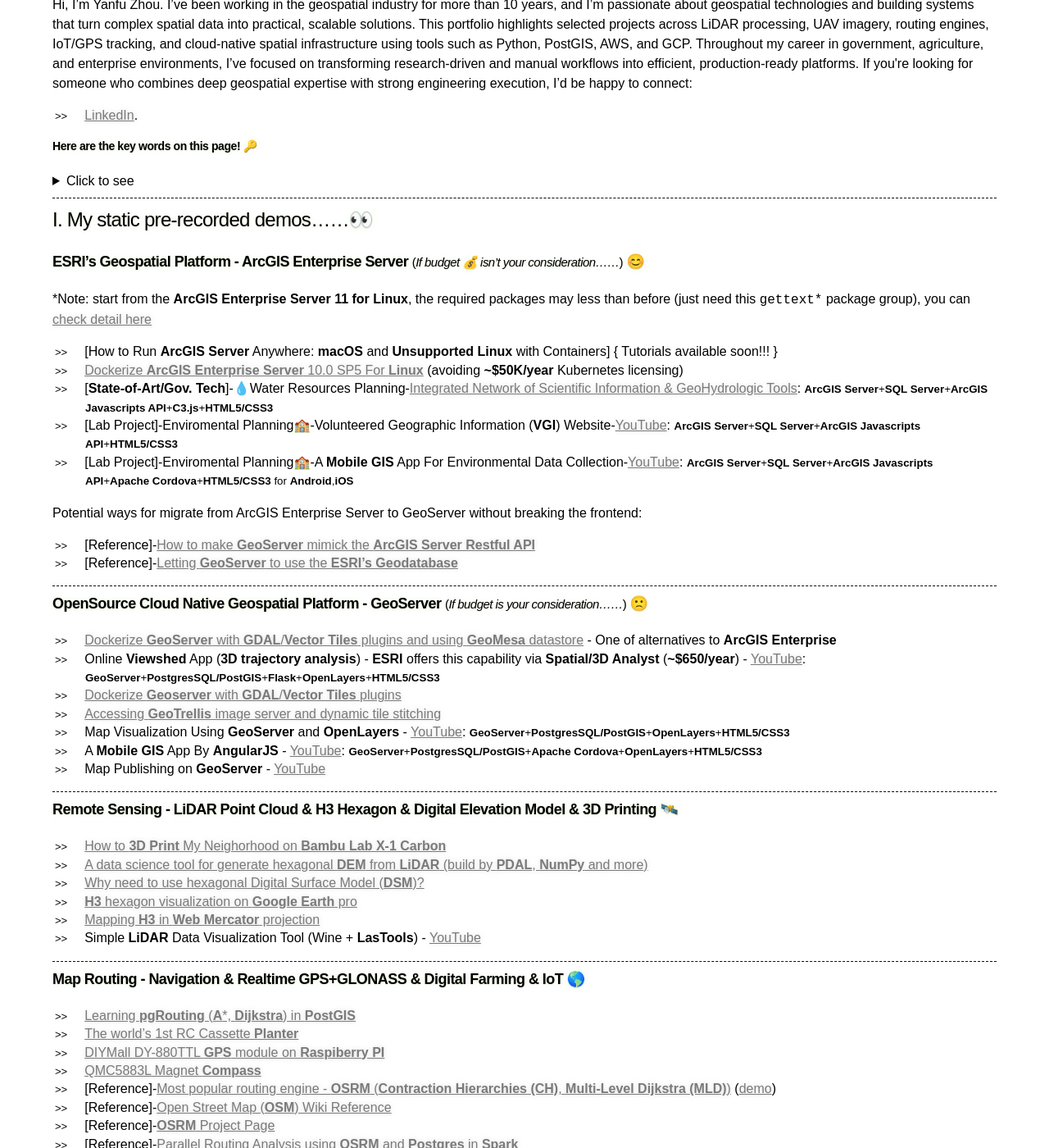
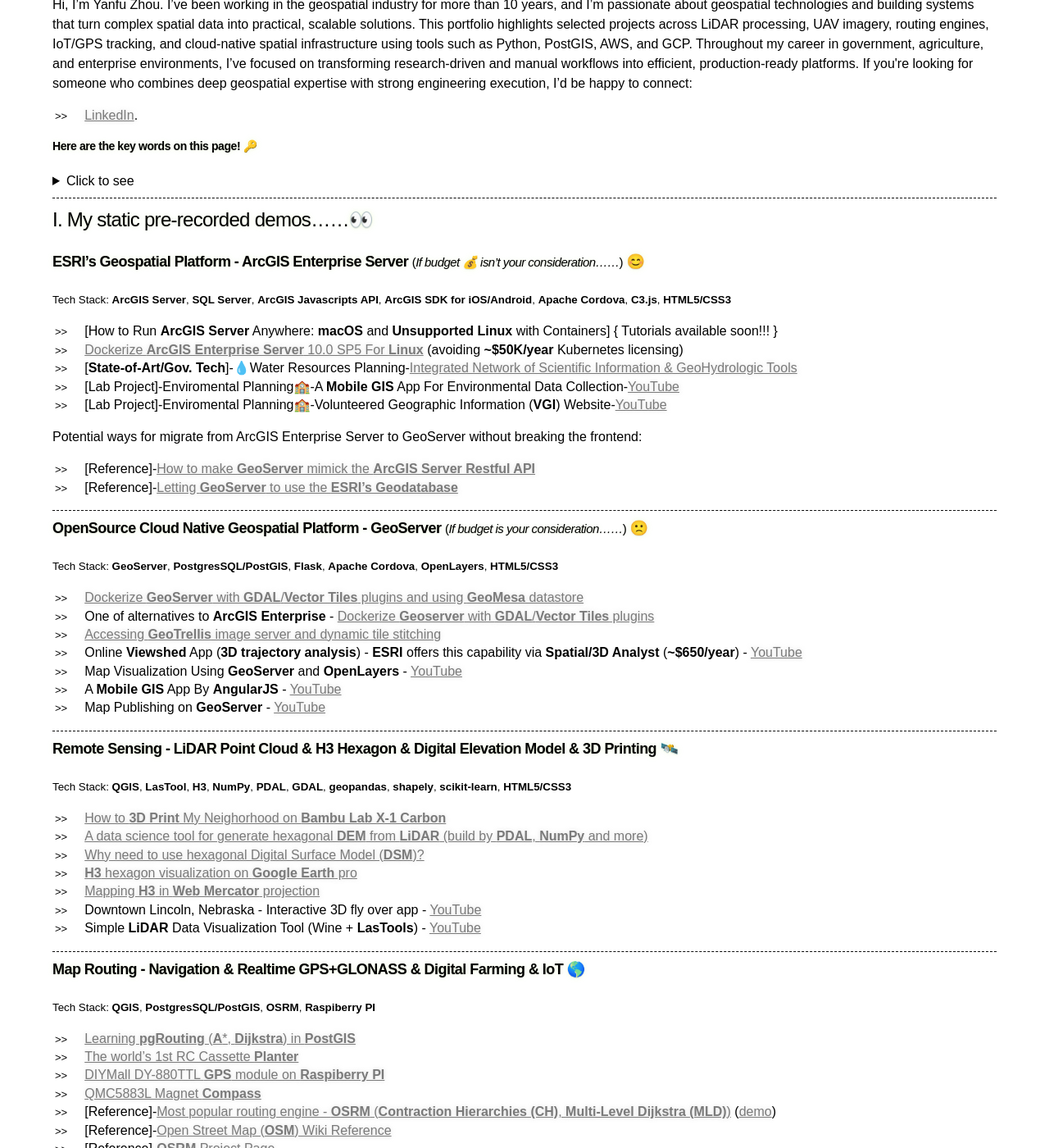
Before and after one commit to yanfuzhou/yanfuzhou.github.io, a Jekyll site: the page built from index.md, in a window 1280 px wide and 1400 px high, scrolled down 226 px. Shown: the whole window at 82% size. Built offline with Jekyll 4.4.1, drawn with Linux system fonts in a browser that asks for light colours; our own code applies the rules of GitHub Pages for plain Markdown files; some of the changed text lies outside the part shown.

Commit message:
fix a rendering bug

```diff
--- a/index.md
+++ b/index.md
@@ -14,7 +14,7 @@
 #### [](#header-4) **Here are the key words on this page!** 🔑
 <details>
 <summary>Click to see</summary>
-<br>3D print, 3D trajactory, A*, Algorithm, Android, AngularJS, Apache Cordova, ArcGIS Enterprise Server, ArcGIS Javascripts API, ArcGIS Server Restful API, AWS EC2, Bambu Lab X-1 Carbon, CH, Compass, CSS3, DEM, Dijkstra, DSM, ESRI's geodatabase, GDAL, GeoMesa, GeoServer, GeoTrillis, Google Earth, Government Tech, GPS, H3, HTML5, iOS, kubernetes, LasTools, LiDAR, Linux, MacOSX, MLD, Mobile GIS, Neo4J, Numpy, Openlayers, OSRM, PDAL, pgRouting, Planter, PostGIS, Postgres, PyTorch, QGIS, Raspiberry PI, SQL Server, Spark, State-of-Art, Tensorflow, UAV, vector tiles, viewshed, VNC, Web Mercator
+<br>3D print, 3D trajactory, A*, Algorithm, Android, AngularJS, Apache Cordova, ArcGIS Enterprise Server, ArcGIS Javascripts API, ArcGIS Server Restful API, AWS EC2, Bambu Lab X-1 Carbon, CH, Compass, CSS3, DEM, Dijkstra, DSM, ESRI's geodatabase, GDAL, GeoMesa, GeoServer, GeoTrillis, Google Earth, Government Tech, GPS, H3, HTML5, iOS, kubernetes, LasTools, LiDAR, Linux, MacOSX, MLD, Mobile GIS, Neo4J, Numpy, Openlayers, OSRM, PDAL, pgRouting, Planter, PostGIS, Postgres, PyTorch, QGIS, Raspiberry PI, scikit-learn, SQL Server, Spark, State-of-Art, Tensorflow, UAV, vector tiles, viewshed, VNC, Web Mercator
 </details>
 
 ---
@@ -23,13 +23,13 @@
 
 ### [](#header-3) **ESRI's Geospatial Platform - ArcGIS Enterprise Server** <small>(*If budget 💰 isn't your consideration......*)</small> 😊
 
- *Note: start from the **ArcGIS Enterprise Server 11 for Linux**, the required packages may less than before (just need this `gettext*` package group), you can [check detail here](https://enterprise.arcgis.com/en/system-requirements/latest/linux/arcgis-server-system-requirements.htm)
+<small>Tech Stack:  **ArcGIS Server**, **SQL Server**, **ArcGIS Javascripts API**, **ArcGIS SDK for iOS/Android**, **Apache Cordova**, **C3.js**, **HTML5/CSS3**</small>
 
   - [How to Run **ArcGIS Server** Anywhere: **macOS** and **Unsupported Linux** with Containers] { Tutorials available soon!!! }
   - [Dockerize **ArcGIS Enterprise Server** 10.0 SP5 For **Linux**](docs/DockerizingArcGISServerForLinux.md) (avoiding **~$50K/year** Kubernetes licensing)
-  - [**State-of-Art/Gov. Tech**]-💧Water Resources Planning-[Integrated Network of Scientific Information & GeoHydrologic Tools](https://nednr.nebraska.gov/insight/): <small>**ArcGIS Server**+**SQL Server**+**ArcGIS Javascripts API**+**C3.js**+**HTML5/CSS3**</small>
-  - [Lab Project]-Enviromental Planning🏫-Volunteered Geographic Information (**VGI**) Website-[YouTube](https://www.youtube.com/watch?v=IKSWJbKdrSA): <small>**ArcGIS Server**+**SQL Server**+**ArcGIS Javascripts API**+**HTML5/CSS3**</small>
-  - [Lab Project]-Enviromental Planning🏫-A **Mobile GIS** App For Environmental Data Collection-[YouTube](https://youtube.com/shorts/Gt--0rIEpqg?si=ea1OCwAmG3g33REO): <small>**ArcGIS Server**+**SQL Server**+**ArcGIS Javascripts API**+**Apache Cordova**+**HTML5/CSS3** for **Android**,**iOS**</small>
+  - [**State-of-Art/Gov. Tech**]-💧Water Resources Planning-[Integrated Network of Scientific Information & GeoHydrologic Tools](https://nednr.nebraska.gov/insight/)
+  - [Lab Project]-Enviromental Planning🏫-A **Mobile GIS** App For Environmental Data Collection-[YouTube](https://youtube.com/shorts/Gt--0rIEpqg?si=ea1OCwAmG3g33REO)
+  - [Lab Project]-Enviromental Planning🏫-Volunteered Geographic Information (**VGI**) Website-[YouTube](https://www.youtube.com/watch?v=IKSWJbKdrSA)
 
 Potential ways for migrate from ArcGIS Enterprise Server to GeoServer without breaking the frontend:
 
@@ -39,28 +39,34 @@
 ---
 
 ### [](#header-3) **OpenSource Cloud Native Geospatial Platform - GeoServer** <small>(*If budget is your consideration......*)</small> 🙁
+<small>Tech Stack: **GeoServer**, **PostgresSQL/PostGIS**, **Flask**, **Apache Cordova**, **OpenLayers**, **HTML5/CSS3**</small>
 
-  - [Dockerize **GeoServer** with **GDAL**/**Vector Tiles** plugins and using **GeoMesa** datastore](docs/GeomesaMac.md) - One of alternatives to **ArcGIS Enterprise**
-  - Online **Viewshed** App (**3D trajectory analysis**) - **ESRI** offers this capability via **Spatial/3D Analyst** (**~$650/year**) - [YouTube](https://www.youtube.com/watch?v=OkvwTfUE9yc): <small>**GeoServer**+**PostgresSQL/PostGIS**+**Flask**+**OpenLayers**+**HTML5/CSS3**</small>
-  - [Dockerize **Geoserver** with **GDAL**/**Vector Tiles** plugins](docs/GeoServer.md)
+  - [Dockerize **GeoServer** with **GDAL**/**Vector Tiles** plugins and using **GeoMesa** datastore](docs/GeomesaMac.md)
+  - One of alternatives to **ArcGIS Enterprise** - [Dockerize **Geoserver** with **GDAL**/**Vector Tiles** plugins](docs/GeoServer.md)
   - [Accessing **GeoTrellis** image server and dynamic tile stitching](docs/Geotrellis.md)
-  - Map Visualization Using **GeoServer** and **OpenLayers** - [YouTube](https://www.youtube.com/watch?v=bAyy-3kzrWs): <small>**GeoServer**+**PostgresSQL/PostGIS**+**OpenLayers**+**HTML5/CSS3**</small>
-  - A **Mobile GIS** App By **AngularJS** - [YouTube](https://www.youtube.com/watch?v=FDTTBfp-4wE): <small>**GeoServer**+**PostgresSQL/PostGIS**+**Apache Cordova**+**OpenLayers**+**HTML5/CSS3**</small>
+  - Online **Viewshed** App (**3D trajectory analysis**) - **ESRI** offers this capability via **Spatial/3D Analyst** (**~$650/year**) - [YouTube](https://www.youtube.com/watch?v=OkvwTfUE9yc)
+  - Map Visualization Using **GeoServer** and **OpenLayers** - [YouTube](https://www.youtube.com/watch?v=bAyy-3kzrWs)
+  - A **Mobile GIS** App By **AngularJS** - [YouTube](https://www.youtube.com/watch?v=FDTTBfp-4wE)
   - Map Publishing on **GeoServer** - [YouTube](https://www.youtube.com/watch?v=GUE5KSlLXWs)
 
 ---
 
 ### [](#header-3) **Remote Sensing - LiDAR Point Cloud & H3 Hexagon & Digital Elevation Model & 3D Printing** 🛰️
+<small>Tech Stack: **QGIS**, **LasTool**, **H3**, **NumPy**, **PDAL**, **GDAL**, **geopandas**, **shapely**, **scikit-learn**, **HTML5/CSS3**</small>
+
   - [How to **3D Print** My Neighorhood on **Bambu Lab X-1 Carbon**](docs/3DPrintMyNeighbors.md)
   - [A data science tool for generate hexagonal **DEM** from **LiDAR** (build by **PDAL**, **NumPy** and more)](docs/AwsLidarH3.md)
   - [Why need to use hexagonal Digital Surface Model (**DSM**)?](docs/WhyUseHexagon.md)
   - [**H3** hexagon visualization on **Google Earth** pro](docs/GoogleEarthH3Vis.md)
   - [Mapping **H3** in **Web Mercator** projection](docs/H3Distortions.md)
+  - Downtown Lincoln, Nebraska - Interactive 3D fly over app - [YouTube](https://www.youtube.com/watch?v=uuQkoqJuizM)
   - Simple **LiDAR** Data Visualization Tool (Wine + **LasTools**) - [YouTube](https://www.youtube.com/watch?v=-3u1CQIp5Hw)
 
 ---
 
 ### [](#header-3) **Map Routing - Navigation & Realtime GPS+GLONASS & Digital Farming & IoT** 🌎
+<small>Tech Stack: **QGIS**, **PostgresSQL/PostGIS**, **OSRM**, **Raspiberry PI**</small>
+
   - [Learning **pgRouting** (**A***, **Dijkstra**) in **PostGIS**](docs/gisdata/HowToPrepareRoutingData.md)
   - [The world's 1st RC Cassette **Planter**](docs/CassettePlanter.md)
   - [DIYMall DY-880TTL **GPS** module on **Raspiberry PI**](docs/DY880TTL.md)
@@ -75,6 +81,8 @@
 ---
 
 ### [](#header-3) **Drone Image Stitching - UAV Breeding Crops** 🛩️
+<small>Tech Stack: **Three.js**, **OpenLayers**, **HTML5/CSS3**</small>
+
   - [Direct georeferencing **UAV** images](docs/UavDirectGeoreferencing.md) - Cutting costs for (**$$$**) image stitching
   - [Quadrilateral Transformation **Algorithm**](docs/QuadrilateralTransformation.md)
 
```
